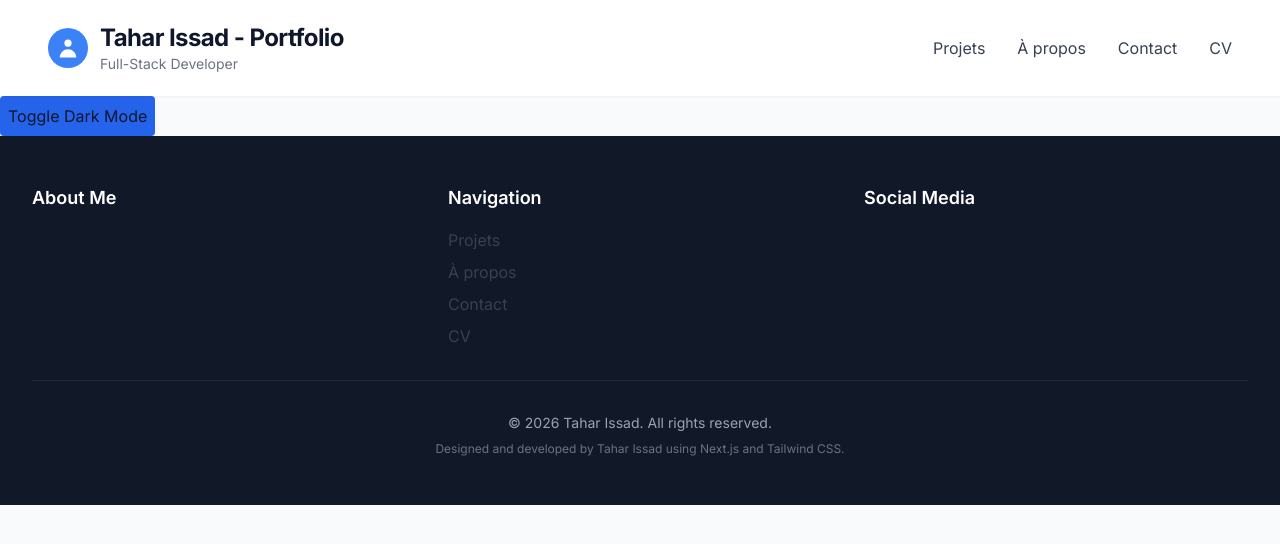
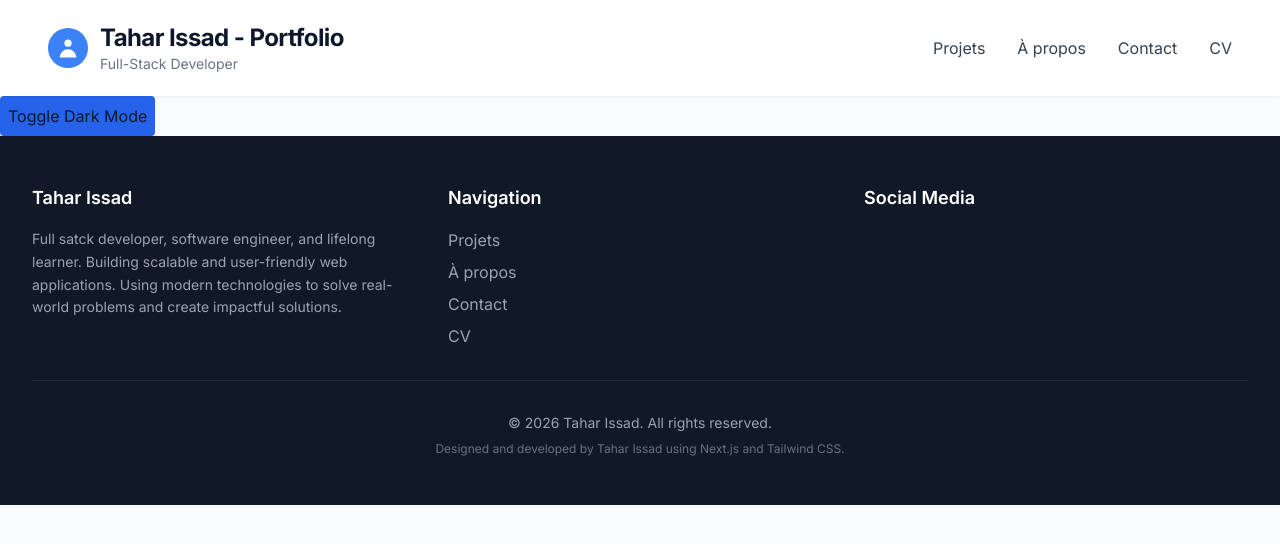
Before and after one commit to tissad-101010/portfolio, a Next.js app: page / in a window 1280 px wide. Shown: the top 544 px of the page. Built offline with nearby package versions, Linux system fonts and the light colour scheme.

Commit message:
update navigation, footer and header

```diff
--- a/src/components/footer/Footer.tsx
+++ b/src/components/footer/Footer.tsx
@@ -6,11 +6,11 @@
 /*   By: tissad <tissad@student.42.fr>              +#+  +:+       +#+        */
 /*                                                +#+#+#+#+#+   +#+           */
 /*   Created: 2026/02/18 12:53:48 by tissad            #+#    #+#             */
-/*   Updated: 2026/02/18 14:34:37 by tissad           ###   ########.fr       */
+/*   Updated: 2026/02/18 14:53:46 by tissad           ###   ########.fr       */
 /*                                                                            */
 /* ************************************************************************** */
 
-import { NavLink, navItems } from "../navigation/NavLink"
+import { NavLink, navItems, footerNavLinkClass } from "../navigation/NavLink"
 
 export default function Footer() {
 	return (
@@ -22,8 +22,15 @@ export default function Footer() {
 					{/* a bout section */}
 					<div>
 						<h3 className="text-lg font-semibold mb-4 dark:text-gray-300">
-							About Me
+							Tahar Issad
 						</h3>
+						<p className="text-gray-400 text-sm leading-relaxed dark:text-silver">
+							Full satck developer, software engineer, and lifelong learner.
+							Building scalable and user-friendly web applications.
+							Using modern technologies to solve real-world problems
+							and create impactful solutions.
+
+						</p>
 					</div>
 					{/* Navigation links */}
 					<div>
@@ -33,7 +40,8 @@ export default function Footer() {
 						<ul className="space-y-2">
 							{navItems.map((item) => (
 								<li key={item.href}>
-									<NavLink href={item.href} label={item.label} />
+									<NavLink href={item.href} label={item.label}
+									navClass={footerNavLinkClass} />
 								</li>
 							))}
 						</ul>
--- a/src/components/header/Header.tsx
+++ b/src/components/header/Header.tsx
@@ -6,13 +6,13 @@
 /*   By: tissad <tissad@student.42.fr>              +#+  +:+       +#+        */
 /*                                                +#+#+#+#+#+   +#+           */
 /*   Created: 2026/02/17 16:57:18 by tissad            #+#    #+#             */
-/*   Updated: 2026/02/18 14:33:21 by tissad           ###   ########.fr       */
+/*   Updated: 2026/02/18 14:54:25 by tissad           ###   ########.fr       */
 /*                                                                            */
 /* ************************************************************************** */
 
 import { useState } from "react"
-import { NavLink, navItems } from "../navigation/NavLink"
-import { MenuIcon, menuButtonClass } from "./MenuIcon"
+import { NavLink, navItems, headerNavLinkClass } from "../navigation/NavLink"
+import { MenuIcon, menuButtonClass} from "./MenuIcon"
 
 
 export default function Header() {
@@ -52,6 +52,7 @@ export default function Header() {
 								key={item.href}
 								href={item.href}
 								label={item.label}
+								navClass={headerNavLinkClass}
 							/>
 						))}
 					</div>
@@ -79,6 +80,7 @@ export default function Header() {
 									key={item.href}
 									href={item.href}
 									label={item.label}
+									navClass={headerNavLinkClass}
 								/>
 							))}
 						</div>
--- a/src/components/navigation/NavLink.tsx
+++ b/src/components/navigation/NavLink.tsx
@@ -6,22 +6,36 @@
 /*   By: tissad <tissad@student.42.fr>              +#+  +:+       +#+        */
 /*                                                +#+#+#+#+#+   +#+           */
 /*   Created: 2026/02/18 10:48:37 by tissad            #+#    #+#             */
-/*   Updated: 2026/02/18 12:40:53 by tissad           ###   ########.fr       */
+/*   Updated: 2026/02/18 14:53:14 by tissad           ###   ########.fr       */
 /*                                                                            */
 /* ************************************************************************** */
 
 
+interface NavLinkClassProps {
+	base: string
+	lightMode: string
+	darkMode: string
+}
 
 interface NavLinkProps {
 	href: string
 	label: string
+	navClass: NavLinkClassProps
 }
 
+
+
+
 // Common classes for navigation links
-const navLinkClass = {
+export const headerNavLinkClass = {
 	base : "py-2 transition-colors duration-200",
 	lightMode: "text-gray-700 hover:text-blue-600",
 	darkMode: "dark:text-gray-500 dark:hover:text-white",
+}
+export const footerNavLinkClass = {
+	base : "text-gray-400 hover:text-gray-200 transition-colors duration-200",
+	lightMode: "hover:text-gray-200",
+	darkMode: "dark:hover:text-gray-300",
 }
 
 // Items for the navigation menu
@@ -32,13 +46,11 @@ export const navItems = [
 	{ href: "#cv", label: "CV" },
 ]
 
-export function NavLink({ href, label }: NavLinkProps) {
+export function NavLink({ href, label, navClass }: NavLinkProps) {
   return (
     <a
       href={href}
-      className={`${navLinkClass.base}
-                    ${navLinkClass.lightMode}
-                    ${navLinkClass.darkMode}`}
+      className={`${navClass.base} ${navClass.lightMode} ${navClass.darkMode}`}
     >
       {label}
     </a>
```
Also changed, not shown: src/components/navigation/SocialMedia.tsx (added, +11 -0 lines). Lines whose indentation alone changed are shown as unchanged.
